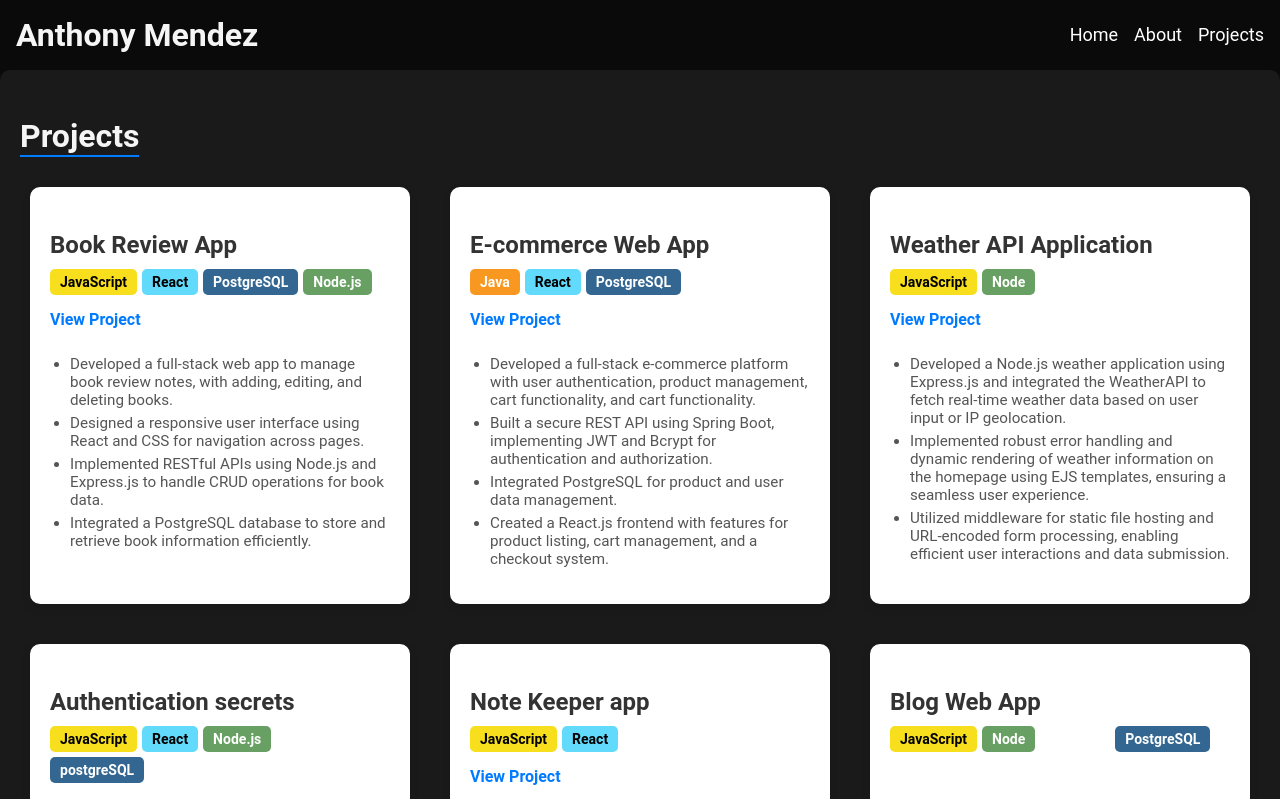
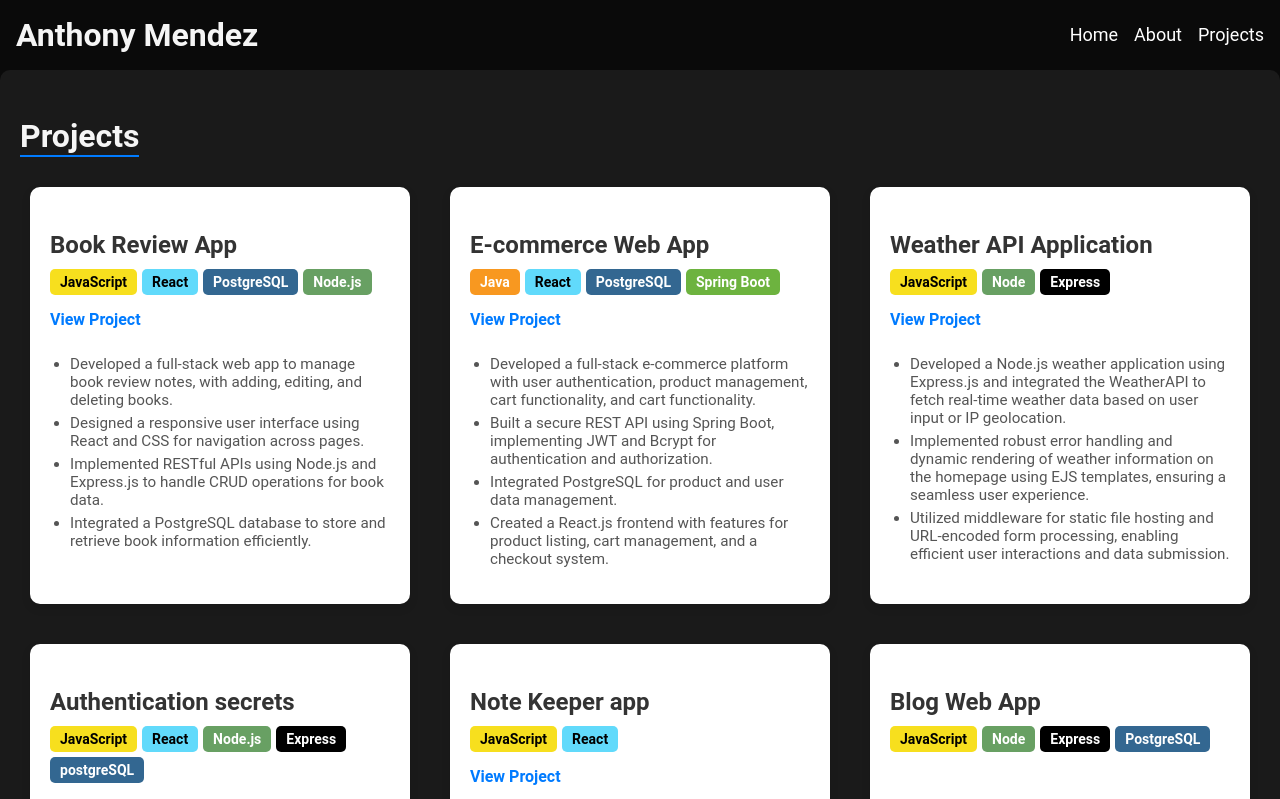
Before and after one commit to Antheagao/portfolio, a React (Vite) app: page /projects in a window 1280 px wide. Shown: the top 799 px of the page. Built offline with nearby package versions, Linux system fonts and the light colour scheme.

Commit message:
added project card colors for express and springboot

```diff
--- a/src/components/ProjectCard/ProjectCard.css
+++ b/src/components/ProjectCard/ProjectCard.css
@@ -69,3 +69,12 @@
 .language-badge.cpp {
   background-color: #00599c; /* C++'s official logo color */
 }
+
+.language-badge.express {
+  background-color: #000000; /* Express.js's official logo color */
+  color: #ffffff; /* White text for better contrast */
+}
+
+.language-badge.springboot {
+  background-color: #6db33f; /* Spring Boot's official logo color */
+}
--- a/src/components/ProjectCard/ProjectCard.jsx
+++ b/src/components/ProjectCard/ProjectCard.jsx
@@ -8,6 +8,8 @@ function ProjectCard({ title, languages, link, description }) {
     .toLowerCase()
     .replace('c++', 'cpp')
     .replace('node.js', 'node')
+    .replace('express.js', 'express')
+    .replace('spring boot', 'springboot')
     .replace(/\s+/g, '-');
   };
 
--- a/src/pages/Projects/Projects.jsx
+++ b/src/pages/Projects/Projects.jsx
@@ -20,7 +20,7 @@ function Projects() {
         />
         <ProjectCard
           title="E-commerce Web App"
-          languages={['Java', 'React', 'PostgreSQL' , 'Spring Boot',]}
+          languages={['Java', 'React', 'PostgreSQL' , 'Spring Boot']}
           link="https://github.com/Antheagao/ecommerce-app"
           description={[
             'Developed a full-stack e-commerce platform with user authentication, product management, cart functionality, and cart functionality.',
```
